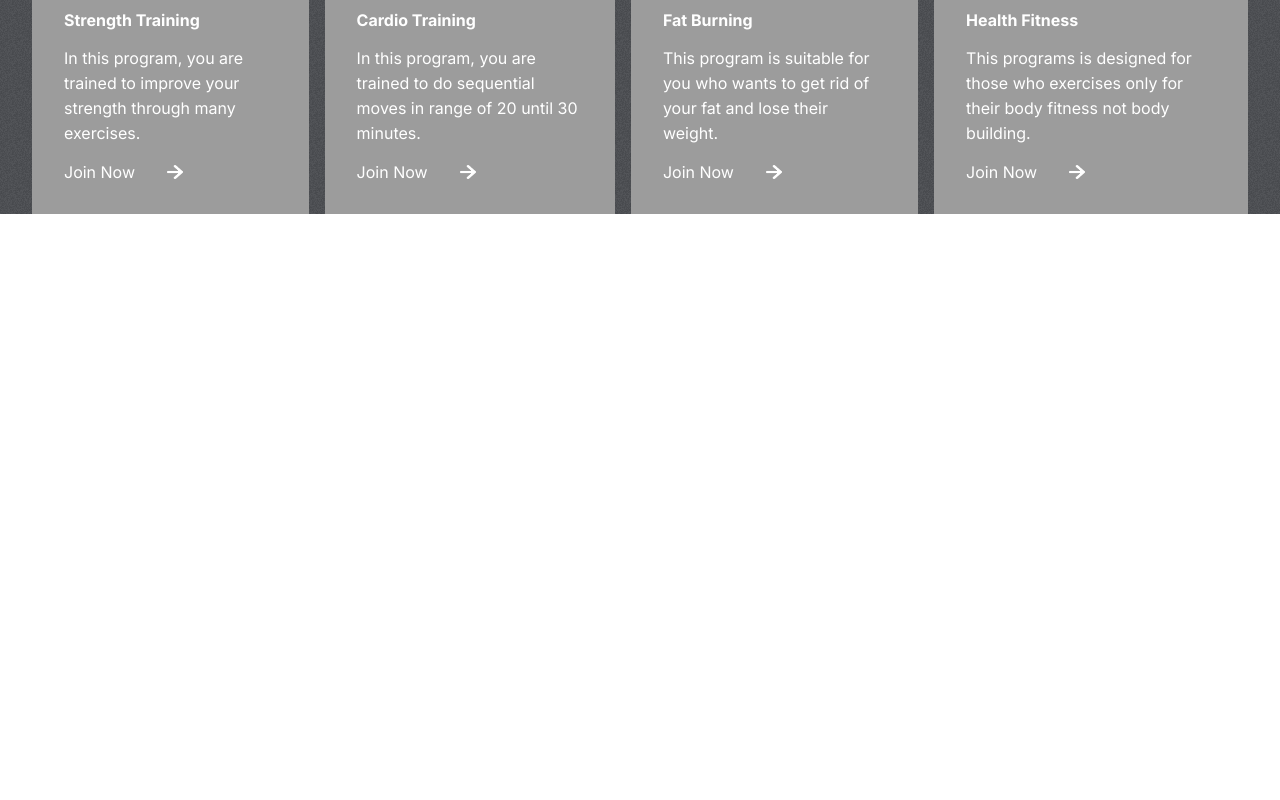
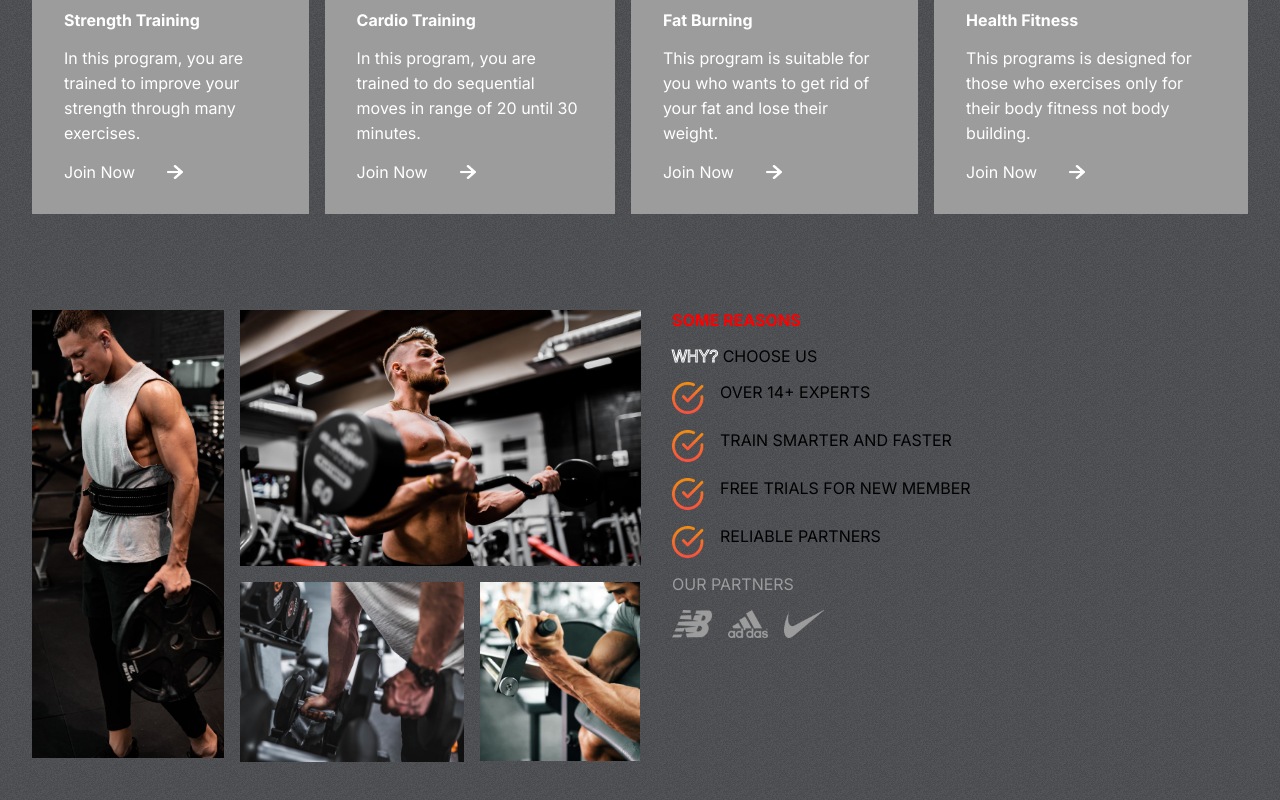
Before and after one commit to Preet-Chaudhary/2-day-fitness, a React (Vite) app: page / in a window 1280 px wide. Shown: the part 946-1746 px from the top of the page. Before the commit the page ends 1160 px from the top, so only its background shows below. Built offline with nearby package versions, Linux system fonts and the light colour scheme.

Commit message:
write plans

```diff
--- a/index.html
+++ b/index.html
@@ -4,6 +4,7 @@
     <meta charset="UTF-8" />
     <link rel="icon" type="image/svg+xml" href="/vite.svg" />
     <meta name="viewport" content="width=device-width, initial-scale=1.0" />
+    <script src='https://kit.fontawesome.com/a076d05399.js' crossorigin='anonymous'></script>
 
     <link rel="preconnect" href="https://fonts.googleapis.com" />
     <link rel="preconnect" href="https://fonts.gstatic.com" crossorigin />
@@ -22,6 +23,6 @@
   </head>
   <body>
     <div id="root"></div>
-    <script type="module" src="/src/data/index.jsx"></script>
+    <script type="module" src="./src/data/index.jsx"></script>
   </body>
 </html>
--- a/src/data/App.jsx
+++ b/src/data/App.jsx
@@ -3,6 +3,8 @@
 import './App.css'
 import Hero from './Hero'
 import Programs from "./programs";
+import Reasons from "./Reasons";
+import Plans from "./plans";
 export default function App()
 
 {
@@ -10,6 +12,8 @@
         <div className="App">
           <Hero />
           <Programs/>
+          <Reasons/>
+          <Plans/>
         </div>
     )
 
--- /dev/null
+++ b/src/data/Reasons.css
@@ -0,0 +1,85 @@
+.reason{
+    padding: 0 2rem;
+    display: flex;
+    gap: 2rem;
+
+
+}
+.left-r{
+    flex: 1;
+    display: grid;
+    grid-template-columns: repeat(3,1fr);
+    gap: 1rem;
+    grid-auto-rows: 1fr;
+}
+.left-r>img{
+    object-fit: cover;
+}
+.left-r>:nth-child(1)
+{
+    height: 28rem;
+    width: 12rem
+    ;
+    grid-row: 1/3;
+}
+.left-r>:nth-child(2)
+{
+    grid-column: 2/4;
+    width: auto;
+    height: 16rem;
+}
+.left-r>:nth-child(3)
+
+{grid-column: 2/3;
+    width: 14rem;
+    grid-row: 2;
+
+}
+.left-r>:nth-child(4)
+{
+    width: 10rem;
+    grid-column: 3/4;
+    height: 11.2rem;
+
+}
+
+.right-r
+{
+    flex: 1;
+    text-transform: uppercase;
+    display: flex;
+    flex-direction: column;
+    gap: 1rem;
+}
+.right-r>span{
+    font-weight: bold;
+    color: red;
+}
+.right>div{
+    color: white;
+    font-size: 3rem;
+    font-weight: bold;
+
+}
+.details
+{
+    display: flex;
+    flex-direction: column;
+    gap: 1rem;
+}
+.details>div{
+    display: flex;
+    font-size: 1rem;
+    gap: 1rem;
+}
+.details>div>img{
+    width: 2rem;
+    height: 2rem;
+}
+.partners{
+    display: flex;
+    gap: 1rem;
+}
+.partners>img{
+    width: 2.5rem;
+}
--- /dev/null
+++ b/src/data/Reasons.jsx
@@ -0,0 +1,64 @@
+import React from "react";
+import "./Reasons.css";
+import image1 from "../assets/image1.png";
+import image2 from "../assets/image2.png";
+import image3 from "../assets/image3.png";
+import image4 from "../assets/image4.png";
+import nb from "../assets/nb.png";
+import adidas from "../assets/adidas.png";
+import nike from "../assets/nike.png";
+import tick from "../assets/tick.png";
+const Reasons = () => {
+  return (
+    <div>
+      <div className="reason" id="reason">
+        <div className="left-r">
+          <img src={image1} alt="" />
+          <img src={image2} alt="" />
+          <img src={image3} alt="" />
+          <img src={image4} alt="" />
+        </div>
+        <div className="right-r">
+          <span>Some Reasons</span>
+          <div>
+            <span className="stroke-text">Why? </span>
+            <span>Choose Us</span>
+          </div>
+          <div className="details">
+            <div>
+              <img src={tick} alt=""></img>
+              <span>Over 14+ Experts</span>
+            </div>
+            <div>
+              <img src={tick} alt="" />
+              <span>Train Smarter And Faster</span>
+            </div>
+            <div>
+              <img src={tick} alt="" />
+              <span>Free Trials for New Member</span>
+            </div>
+            <div>
+              <img src={tick} alt="" />
+              <span>Reliable Partners</span>
+            </div>
+          </div>
+          <span
+            style={{
+              color: "var(--gray)",
+              fontWeight: "Normal",
+            }}
+          >
+            Our Partners
+          </span>
+          <div className="partners">
+            <img src={nb} alt="" />
+            <img src={adidas} alt="" />
+            <img src={nike} alt="" />
+          </div>
+        </div>
+      </div>
+    </div>
+  );
+};
+
+export default Reasons;
--- /dev/null
+++ b/src/data/plans.jsx
@@ -0,0 +1,15 @@
+import React from "react";
+import "./plans.css";
+const Plans = () => {
+  return (
+    <div className="planscon">
+      <div className="programs-header">
+        <span></span>
+        <span></span>
+        <span></span>
+      </div>
+    </div>
+  );
+};
+
+export default Plans;
```
Also changed, not shown: src/data/plans.css (added).
